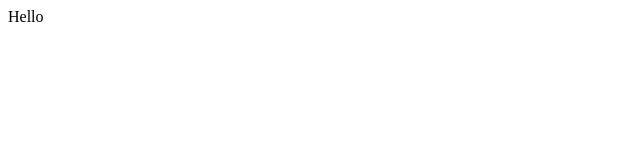
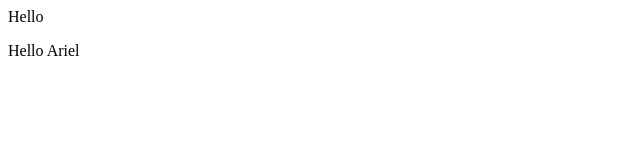
Before and after one commit to ari3lchau/demo-repo, a plain HTML site: page index.html in a window 1280 px wide. Shown: the full height of the page, 0-640 px from the left. Drawn offline with Linux system fonts and the light colour scheme.

Commit message:
Added new code in index.html

```diff
--- a/index.html
+++ b/index.html
@@ -1 +1,2 @@
 <div>Hello</div>
+<p>Hello Ariel</p>
```
